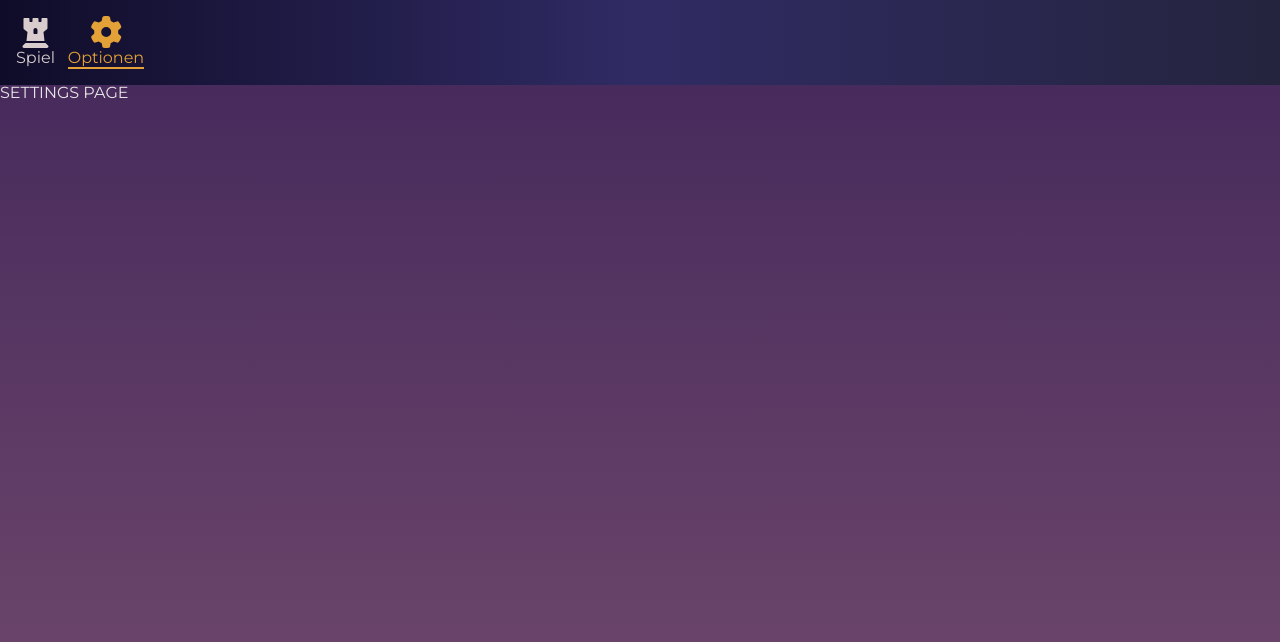
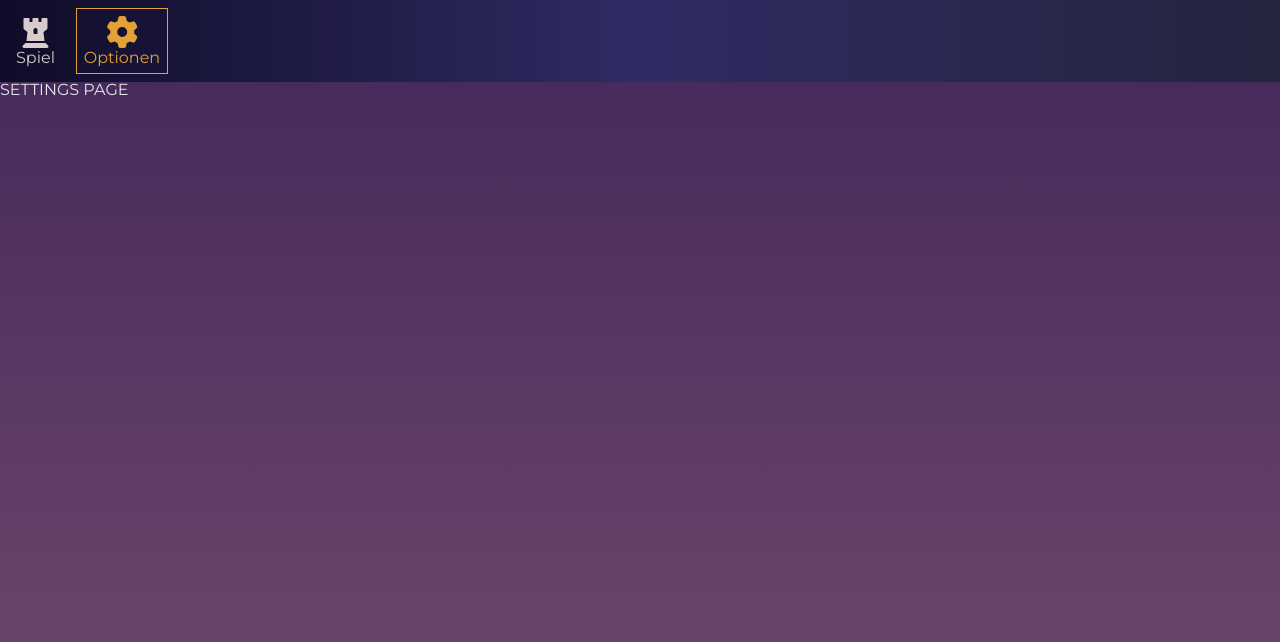
Before and after one commit to thegroosalugg/Geschwindigkeitsbegrenzung, a React (Vite) app: page /settings in a window 1280 px wide. Shown: the top 642 px of the page. Built offline with nearby package versions, Linux system fonts and the light colour scheme.

Commit message:
updated navlink

```diff
--- a/package.json
+++ b/package.json
@@ -17,6 +17,7 @@
     "@fortawesome/react-fontawesome": "^0.2.2",
     "framer-motion": "^11.11.9",
     "react": "^18.3.1",
+    "react-device-detect": "^2.2.3",
     "react-dom": "^18.3.1",
     "react-router-dom": "^6.27.0"
   },
--- a/src/components/navigation/NavBar.module.css
+++ b/src/components/navigation/NavBar.module.css
@@ -1,7 +1,7 @@
 .nav {
   display: flex;
   gap: 0.8rem;
-  padding: 1rem;
+  padding: 0.5rem;
   overflow-x: scroll;
   background: linear-gradient(to right, #0f0c29, #302b63, #24243e);
 }
--- a/src/components/navigation/NavButton.module.css
+++ b/src/components/navigation/NavButton.module.css
@@ -4,8 +4,15 @@
   gap: 0.1rem;
   color: #d8cccc;
   transition: 0.5s ease-in-out;
+  position: relative;
+  padding: 0.5rem;
 
   .active-tab {
+    position: absolute;
+    top: 0;
+    bottom: 0;
+    left: 0;
+    right: 0;
     border: 1px solid #e3a137;
     transition: border-color 0.5s ease-in-out;
   }
@@ -25,4 +32,14 @@
   &:hover {
     color: #777777;
   }
+
+  &.mobile {
+    &:hover {
+      color: #e3a137;
+
+      .active-tab {
+        border-color: #e3a137;
+      }
+    }
+  }
 }
--- a/src/components/navigation/NavButton.tsx
+++ b/src/components/navigation/NavButton.tsx
@@ -2,6 +2,7 @@ import { motion } from 'framer-motion';
 import { IconProp } from '@fortawesome/fontawesome-svg-core';
 import { FontAwesomeIcon } from '@fortawesome/react-fontawesome';
 import { NavLink, useLocation } from 'react-router-dom';
+import { isMobile } from 'react-device-detect';
 import css from './NavButton.module.css';
 
 const icons = {
@@ -17,12 +18,10 @@ const labels = {
 export default function NavButton({ path }: { path: string }) {
   const { pathname } = useLocation();
   const isActive = pathname === path;
+  const classes = `${css['nav-link']} ${isActive ? css['active'] : ''} ${isMobile ? css['mobile'] : ''}`;
 
   return (
-    <NavLink
-      className={`${css['nav-link']} ${isActive ? css['active'] : ''}`}
-      to={path}
-    >
+    <NavLink className={classes} to={path}>
       <FontAwesomeIcon icon={icons[path as keyof IconProp]} size='2x' />
       {labels[path as keyof typeof labels]}
       {isActive && <motion.div layoutId='tab-indicator' className={css['active-tab']} />}
```
Also changed, not shown: 1 other file (tests, documents, lock files or other folders).
